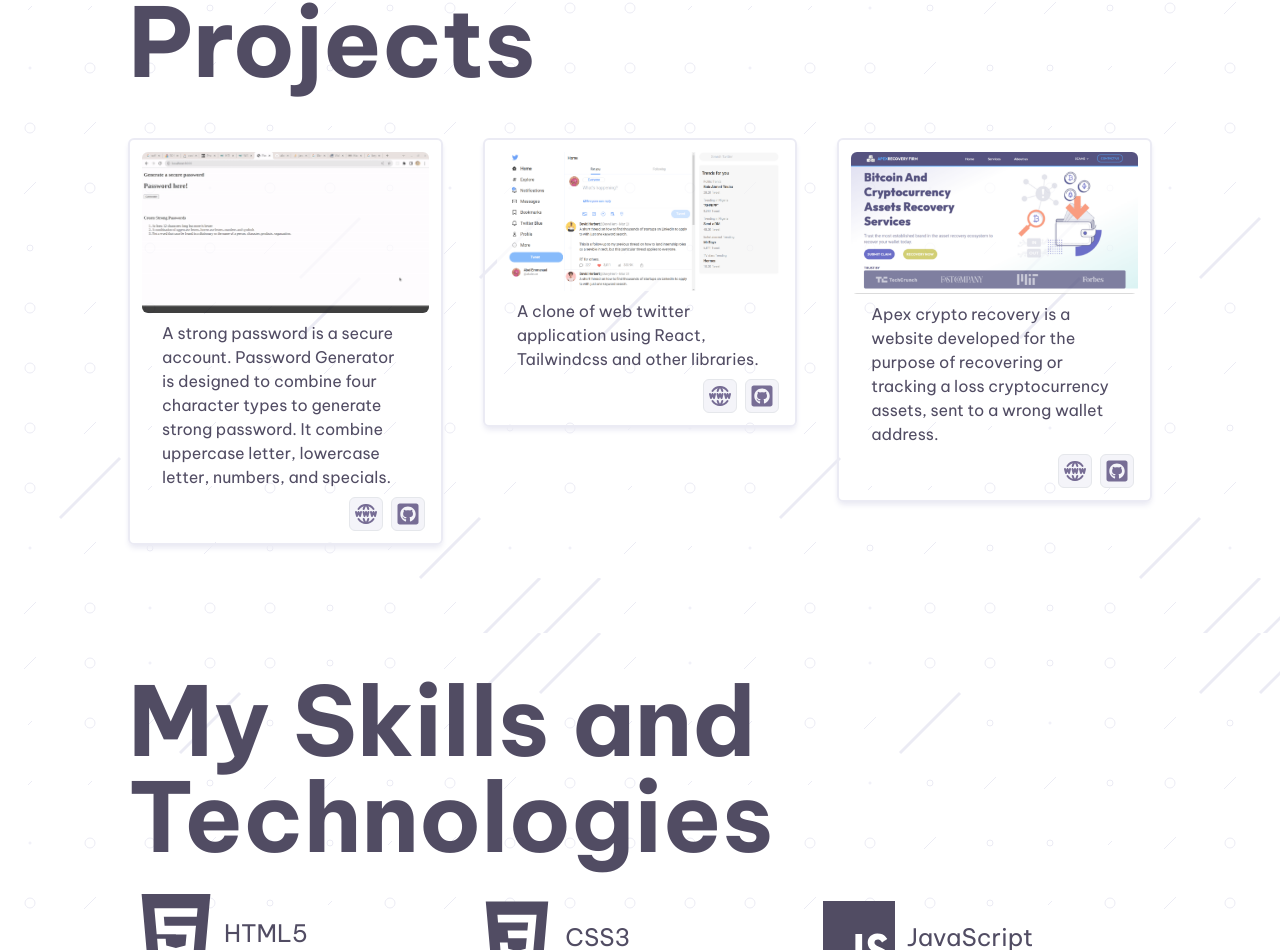
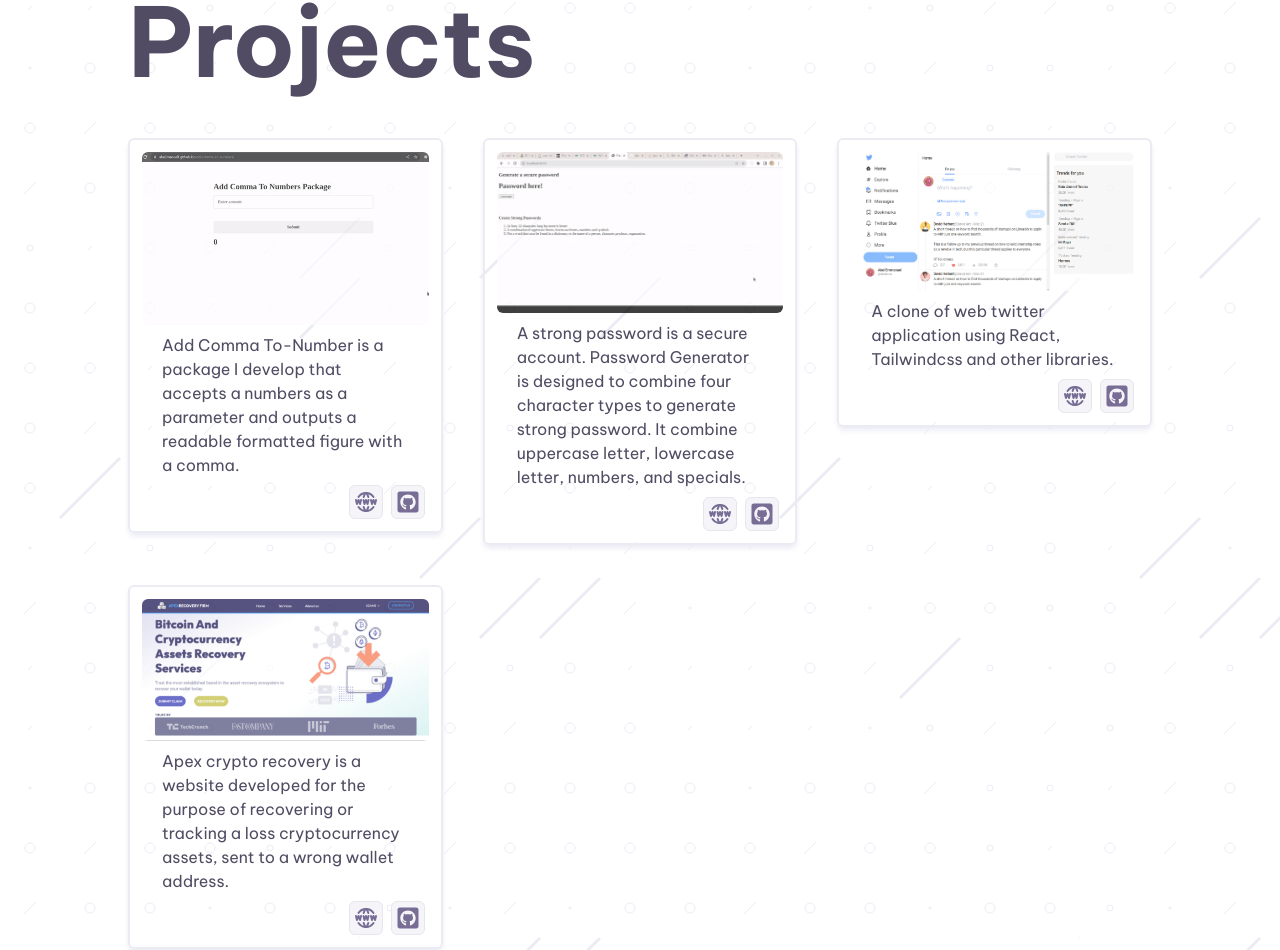
Before and after one commit to abellmanuell/my-portfolio, a React (Vite) app: page / in a window 1280 px wide. Shown: the part 1726-2676 px from the top of the page. Built offline with nearby package versions, Linux system fonts and the light colour scheme.

Commit message:
chore: Add a project

```diff
--- a/src/component/projectList.js
+++ b/src/component/projectList.js
@@ -25,4 +25,12 @@ export const productList = [
     webSiteURL: "https://passcodes-generator.netlify.app/",
     sourceCodeURL: "https://github.com/abellmanuell/password-generator",
   },
+  {
+    id: time,
+    img: "/add-comma-to-number.gif",
+    description:
+      "Add Comma To-Number is a package I develop that accepts a numbers as a parameter and outputs a readable formatted figure with a comma.",
+    webSiteURL: "https://abellmanuell.github.io/add-comma-to-numbers/",
+    sourceCodeURL: "https://github.com/abellmanuell/add-comma-to-numbers",
+  },
 ].reverse();
```
Also changed, not shown: public/add-comma-to-number.gif (added).
